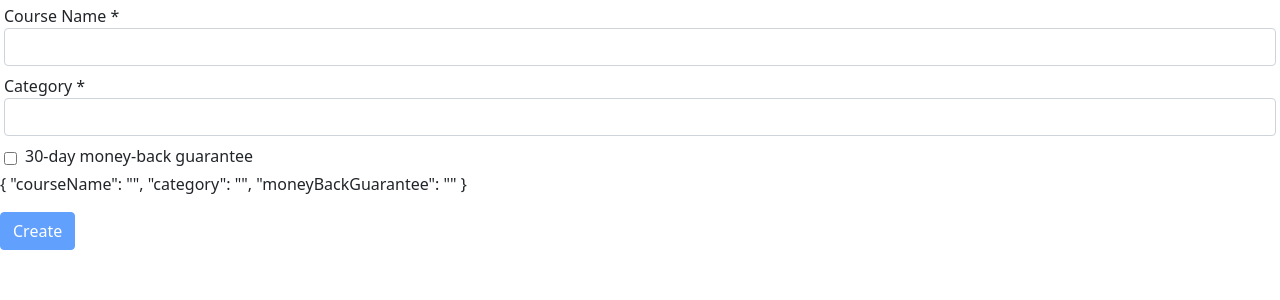
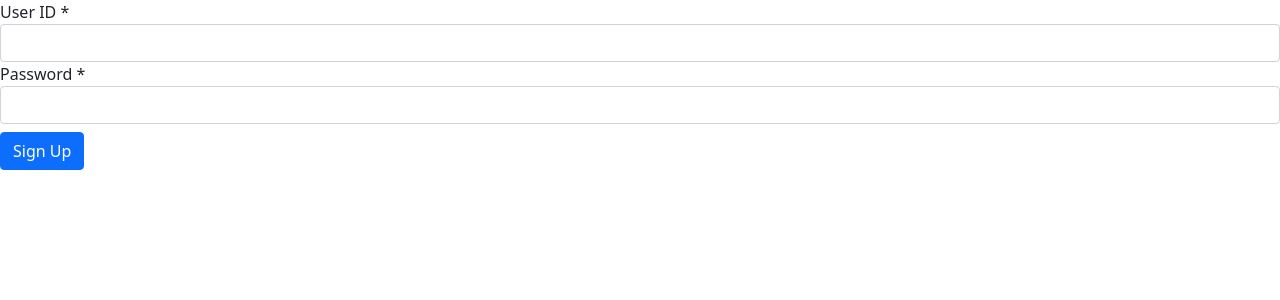
Before and after one commit to varunram64/HelloWorld, an Angular app: page / in a window 1280 px wide. Shown: the top 300 px of the page. Built offline with nearby package versions, Linux system fonts and the light colour scheme.

Commit message:
Validators in Reactive Forms

```diff
--- a/src/app/app.component.html
+++ b/src/app/app.component.html
@@ -1,4 +1,6 @@
-<course-form></course-form>
+<sign-up></sign-up>
+
+<!-- <course-form></course-form> -->
 
 <!-- <contact-form></contact-form> -->
 
--- /dev/null
+++ b/src/app/sign-up/sign-up.component.css
@@ -0,0 +1,4 @@
+
+.form-control.ng-touched.ng-invalid {
+    border: 2px solid red;
+}
--- /dev/null
+++ b/src/app/sign-up/sign-up.component.html
@@ -0,0 +1,44 @@
+<form [formGroup]="loginform">
+    <div class="form-group">
+        <label for="userid">User ID *</label>
+        <input
+        formControlName="userid"
+        id="userid"
+        type="text"
+        class="form-control">
+        <div
+            *ngIf="userid?.touched && userid?.invalid"
+            class="alert alert-danger">
+            <div
+                *ngIf="userid?.errors?.required">
+                Username is required
+            </div>
+            <div
+                *ngIf="userid?.errors?.minlength">
+                Username should be a minimum of {{ userid?.errors?.minlength.requiredLength }}
+            </div>
+        </div>
+    </div>
+    <div class="form-group">
+        <label for="password">Password *</label>
+        <input
+        formControlName="password"
+        id="password"
+        type="password"
+        class="form-control">
+        <div
+            *ngIf="password?.touched && password?.invalid"
+            class="alert alert-danger">
+            <div
+                *ngIf="password?.errors?.required">
+                Password is required
+            </div>
+        </div>
+    </div>
+    <div class="form-group mt-2">
+        <button
+            class="btn btn-primary">
+            Sign Up
+        </button>
+    </div>
+</form>
--- /dev/null
+++ b/src/app/sign-up/sign-up.component.ts
@@ -0,0 +1,24 @@
+import { Component } from '@angular/core';
+import { FormGroup, FormControl, FormControlDirective, Validators } from '@angular/forms';
+
+@Component({
+  selector: 'sign-up',
+  templateUrl: './sign-up.component.html',
+  styleUrls: ['./sign-up.component.css']
+})
+
+export class SignUpComponent {
+
+  loginform = new FormGroup({
+    userid: new FormControl('', [Validators.required, Validators.minLength(3)]),
+    password: new FormControl('', Validators.required)
+  });
+
+  get userid() {
+    return this.loginform.get('userid');
+  };
+
+  get password() {
+    return this.loginform.get('password');
+  };
+}
```
Also changed, not shown: src/app/app.module.ts (+6 -3 lines), 1 other file (tests, documents, lock files or other folders).
